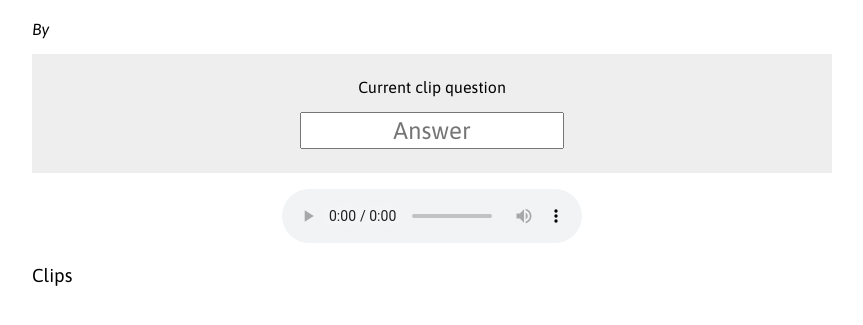
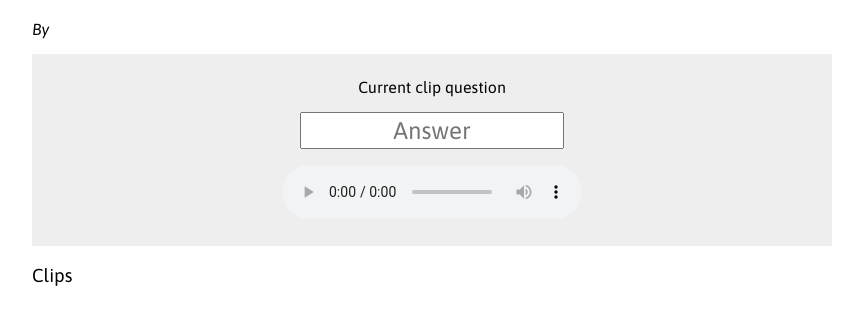
Before and after one commit to hftf/spoticle, a Django app: template spoticle/templates/quiz.html in a window 1280 px wide. Shown: the part 114-439 px from the top of the page, without its empty margins (208-1071 px from the left). Run offline with Django 3.2, Linux system fonts and the light colour scheme; the template is opened without the code that fills it, so the values that code supplies are empty; parts of the project's set-up code (start-up, migrations or seed data) failed here and were passed over; some libraries are stand-ins or nearby versions; some web fonts are replaced.

Commit message:
Fixed sound bar location

```diff
--- a/spoticle/templates/quiz.html
+++ b/spoticle/templates/quiz.html
@@ -14,13 +14,12 @@
 	{% endif %}
 	</p>
 	<p><input class="answer" type="text" placeholder="Answer" /></p>
-</section>
-
-<section class="sound_bar">
-	<audio controls height="100" width="100">
-	  <source src="{{quiz.path}}" type="audio/mpeg">
-	  <embed height="50" width="100" src="{{quiz.path}}">
-	</audio>
+	<p class="sound_bar">
+		<audio controls height="100" width="100">
+		  <source src="{{quiz.path}}" type="audio/mpeg">
+		  <embed height="50" width="100" src="{{quiz.path}}">
+		</audio>
+	</p>
 </section>
 
 <h3>Clips</h3>
```
